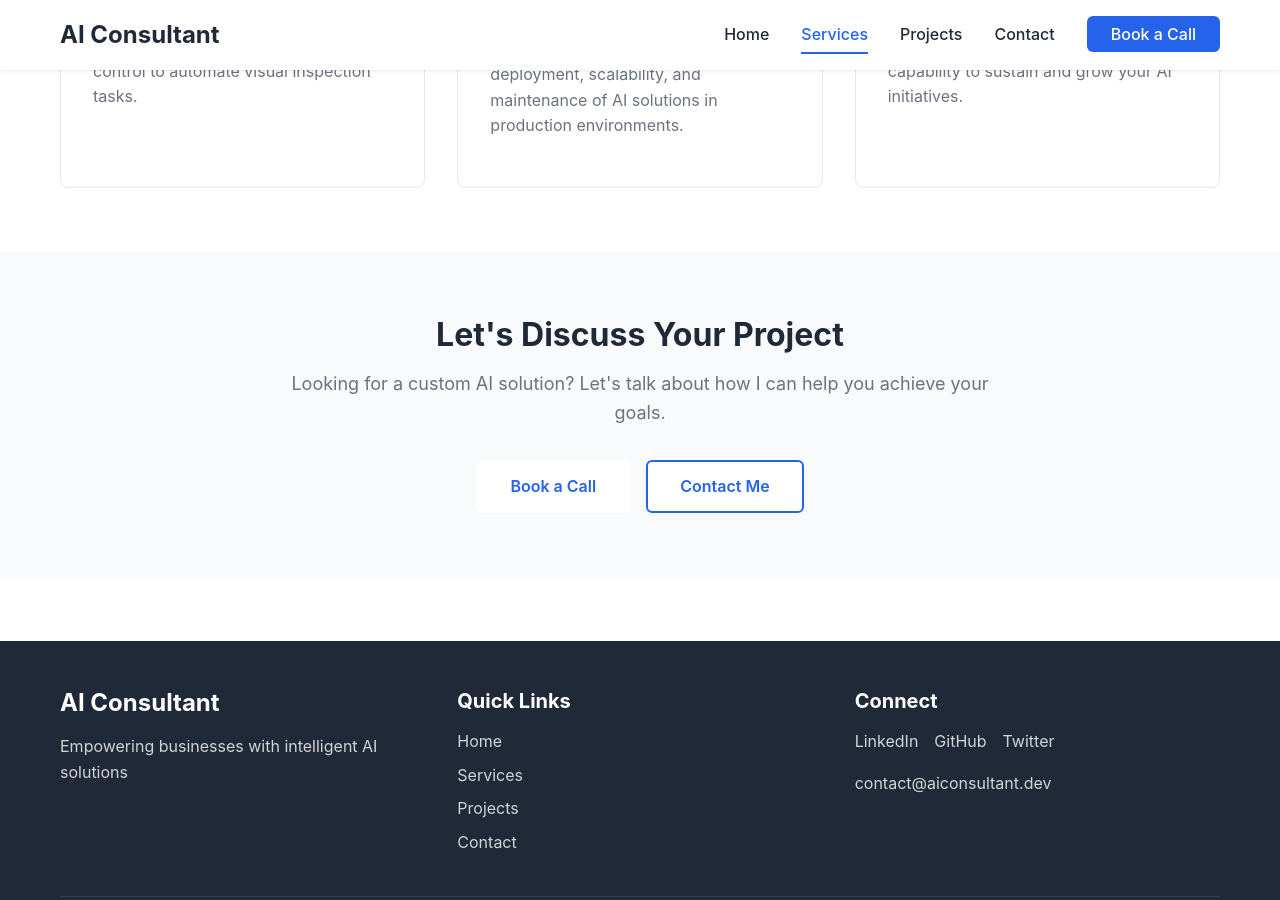
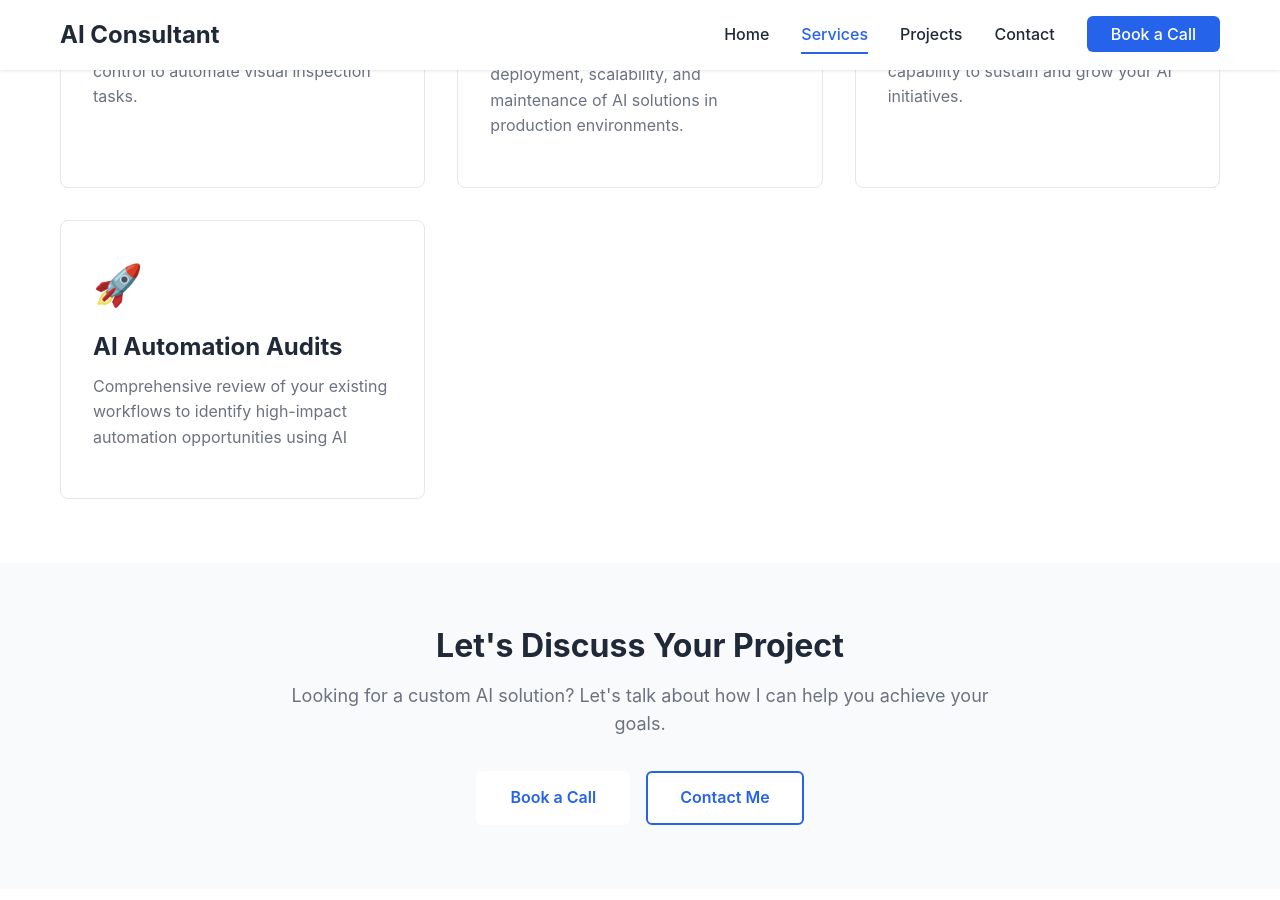
Before and after one commit to Eagolo135/Eagolo135.github.io, a Jekyll site: the page built from services.html, in a window 1280 px wide and 900 px high, scrolled down 1053 px. Built offline with Jekyll 4.4.1, drawn with Linux system fonts in a browser that asks for light colours.

Commit message:
Add new service AI Automation Audits

```diff
--- a/_data/site.yml
+++ b/_data/site.yml
@@ -129,6 +129,10 @@ services:
       sessions and workshops. Build internal capability to sustain and grow your
       AI initiatives.
     icon: 📚
+  - title: AI Automation Audits
+    description: Comprehensive review of your existing workflows to identify
+      high-impact automation opportunities using AI
+    icon: 🚀
 projects:
   - title: E-commerce Recommendation Engine
     description: Built a personalized product recommendation system that increased
```
